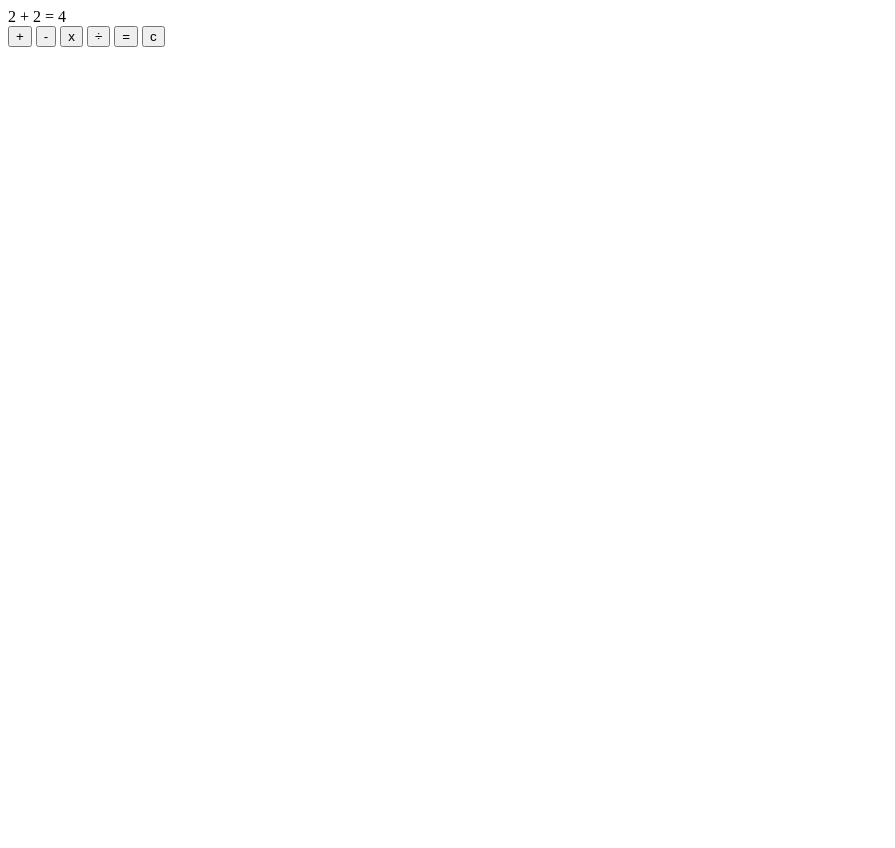
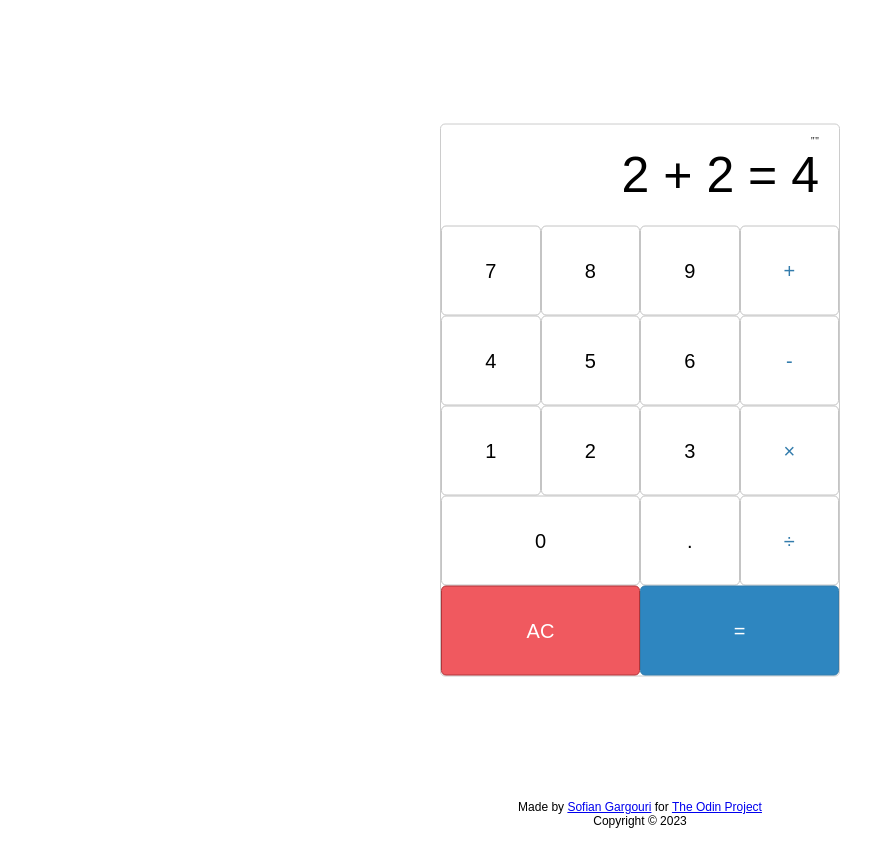
Before and after one commit to Sofiangk/odin-calculator, a plain HTML site: page index.html in a window 1280 px wide. Shown: the whole page, without its empty margins (0-895 px from the left). Before the commit the page ends 800 px from the top, so only its background shows below. Drawn offline with Linux system fonts and the light colour scheme.

Commit message:
Create the grid and styled the calculator

```diff
--- a/index.html
+++ b/index.html
@@ -8,13 +8,48 @@
   </head>
   <body>
     <div class="container">
-      <div class="result-screen">2 + 2 = 4</div>
-      <button id="add">+</button>
-      <button id="subtract">-</button>
-      <button id="multiply">x</button>
-      <button id="divide">÷</button>
-      <button id="equals">=</button>
-      <button id="clear">c</button>
+      <div class="calculator">
+      <div class="result-screen">
+        <div class="operation"> ""</div>
+        <div class="result">2 + 2 = 4</div>
+      </div>
+      <div class="keys">
+        <!-- operators -->
+        <div class="operators">
+          <button type="button" class="operator" value="+">+</button>
+          <button type="button" class="operator" value="-">-</button>
+          <button type="button" class="operator" value="*">&times;</button>
+          <button type="button" class="operator" value="/">&divide;</button>
+        </div>
+        <!-- operators -->
+
+        <!-- numbers -->
+        <div class="numbers">
+          <button type="button" value="7">7</button>
+          <button type="button" value="8">8</button>
+          <button type="button" value="9">9</button>
+          <button type="button" value="4">4</button>
+          <button type="button" value="5">5</button>
+          <button type="button" value="6">6</button>
+          <button type="button" value="1">1</button>
+          <button type="button" value="2">2</button>
+          <button type="button" value="3">3</button>
+        </div>
+        <!-- numbers -->
+        <button type="button" value="0" class="zero">0</button>
+        <button type="button" class="decimal" value=".">.</button>
+        <button type="button" class="all-clear" value="all-clear">AC</button>
+
+        <button type="button" class="equal-sign" value="=">=</button>
+      </div>
+      </div>
+      </div>
+    </div>
+    <div class="credits">
+      <p>
+        Made by <a href="https://github.com/Sofiangk">Sofian Gargouri</a> for <a href="https://www.theodinproject.com">The Odin Project</a>
+      </p>
+      <p>Copyright &copy; 2023</p>
     </div>
     <script src="script.js"></script>
   </body>
--- a/script.js
+++ b/script.js
@@ -41,3 +41,6 @@ function operate(op, n1, n2) {
 let firstNumber = 0;
 let secondNumber = 0;
 let operator = "";
+let displayResult = 0;
+
+displayResult = document.querySelector(".result");
--- a/style.css
+++ b/style.css
@@ -0,0 +1,116 @@
+html {
+  font-size: 62.5%;
+  box-sizing: border-box;
+}
+
+*,
+*::before,
+*::after {
+  margin: 0;
+  padding: 0;
+  box-sizing: inherit;
+}
+
+.container {
+  height: 100vh;
+  display: flex;
+  justify-content: center;
+  align-items: center;
+}
+
+.calculator {
+  border: 1px solid #ccc;
+  border-radius: 5px;
+  position: absolute;
+  top: 50%;
+  left: 50%;
+  transform: translate(-50%, -50%);
+  width: 400px;
+}
+
+.result-screen {
+  text-align: right;
+  padding-right: 20px;
+  padding-left: 10px;
+  padding-top: 10px;
+}
+.result {
+  width: 100%;
+  font-family: sans-serif;
+  font-size: 5rem;
+  height: 80px;
+  border: none;
+  text-align: right;
+}
+
+button {
+  height: 90px;
+  border-radius: 5px;
+  border: 1px solid #c4c4c4;
+  background-color: transparent;
+  font-family: sans-serif;
+  font-size: 2rem;
+}
+
+button:hover {
+  background-color: #eaeaea;
+}
+
+.operator {
+  color: #337cac;
+}
+
+.all-clear {
+  background-color: #f0595f;
+  border-color: #b0353a;
+  color: #fff;
+  grid-row: 5/6;
+  grid-column: 1/3;
+}
+
+.all-clear:hover {
+  background-color: #c53a3f;
+}
+
+.equal-sign {
+  background-color: #2e86c0;
+  border-color: #337cac;
+  color: #fff;
+  grid-row: 5/5;
+  grid-column: 3/5;
+}
+
+.equal-sign:hover {
+  background-color: #2173aa;
+}
+
+.keys {
+  display: grid;
+  grid-template-columns: repeat(4, 1fr);
+  grid-template-rows: repeat(5, 1fr);
+}
+
+.numbers {
+  display: grid;
+  grid-template-columns: repeat(3, 1fr);
+  grid-template-columns: repeat(3, 1fr);
+  grid-row: 1/4;
+  grid-column: 1/4;
+}
+
+.operators {
+  display: grid;
+  grid-row: 1/5;
+  grid-column: 4/5;
+}
+
+.zero {
+  grid-column: 1/3;
+}
+
+.credits {
+  text-align: center;
+  padding-bottom: 20px;
+  font-family: sans-serif;
+  font-size: 1.2rem;
+}
```
